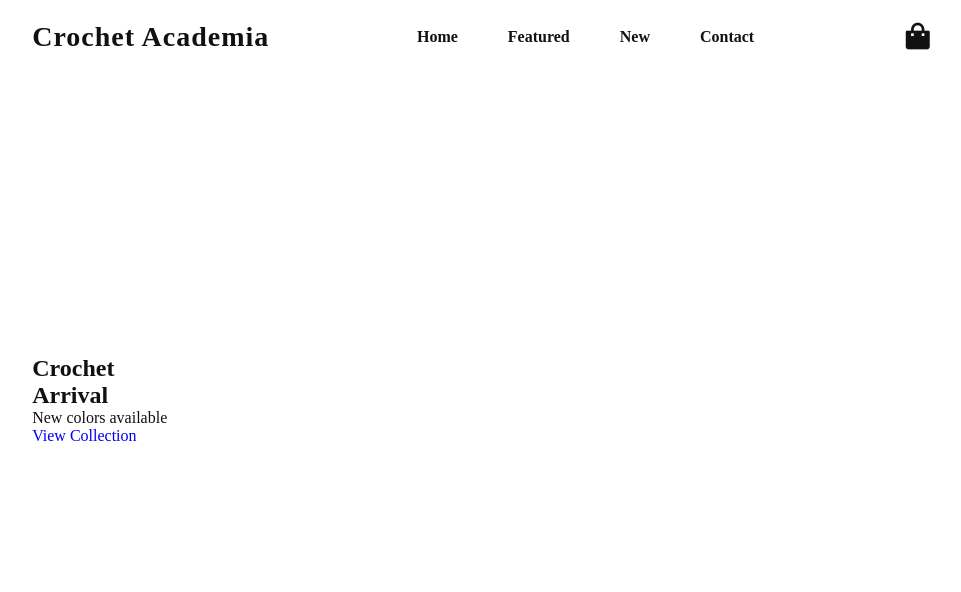
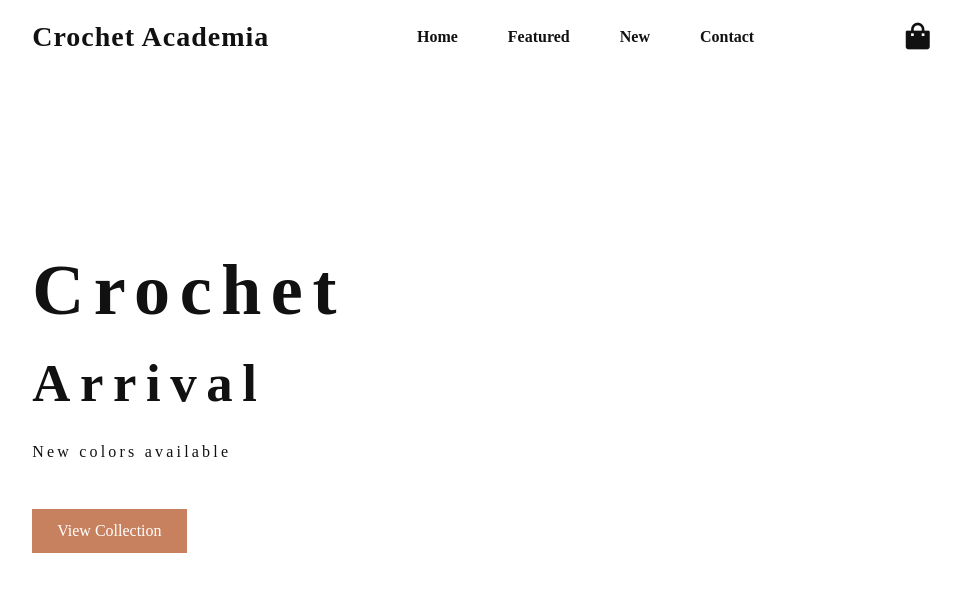
Before and after one commit to Loid-Twilight/Protype, a plain HTML site: page index.html in a window 1280 px wide. Shown: the whole page, without its empty margins (147-1108 px from the left). Drawn offline with nearby package versions, Linux system fonts and the light colour scheme.

Commit message:
last thing for 4/9

```diff
--- a/style.css
+++ b/style.css
@@ -84,3 +84,25 @@ section {
   grid-template-columns: repeat(1, 1fr);
   align-items: center;
 }
+.home-text h1{
+  font-size: var(--big-font);
+  font-weight: 800;
+  line-height: 1.2;
+  letter-spacing: .6rem;
+  margin-bottom: 1.4rem;
+}
+.home-text span{
+  font-size: var(--h2-font);
+}
+.home-text p{
+  font-size: var(--normal-font);
+  font-weight: 500;
+  margin-bottom: 3rem;
+  letter-spacing: .2rem;
+}
+.btn{
+  display: inline-block;
+  padding: 13px 25px;
+  background: var(--main-color);
+  color: var(--bg-color);
+}
```
Also changed, not shown: imgbackground.jpg (deleted).
